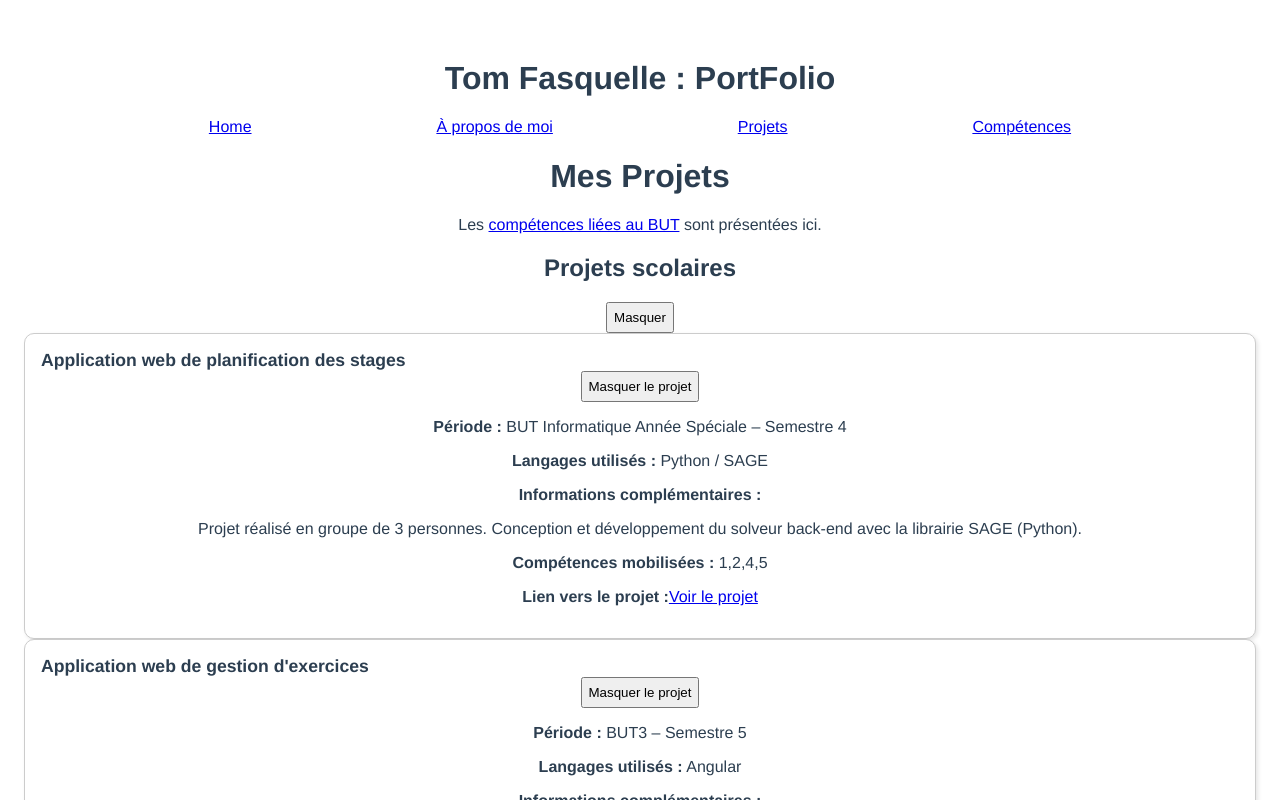
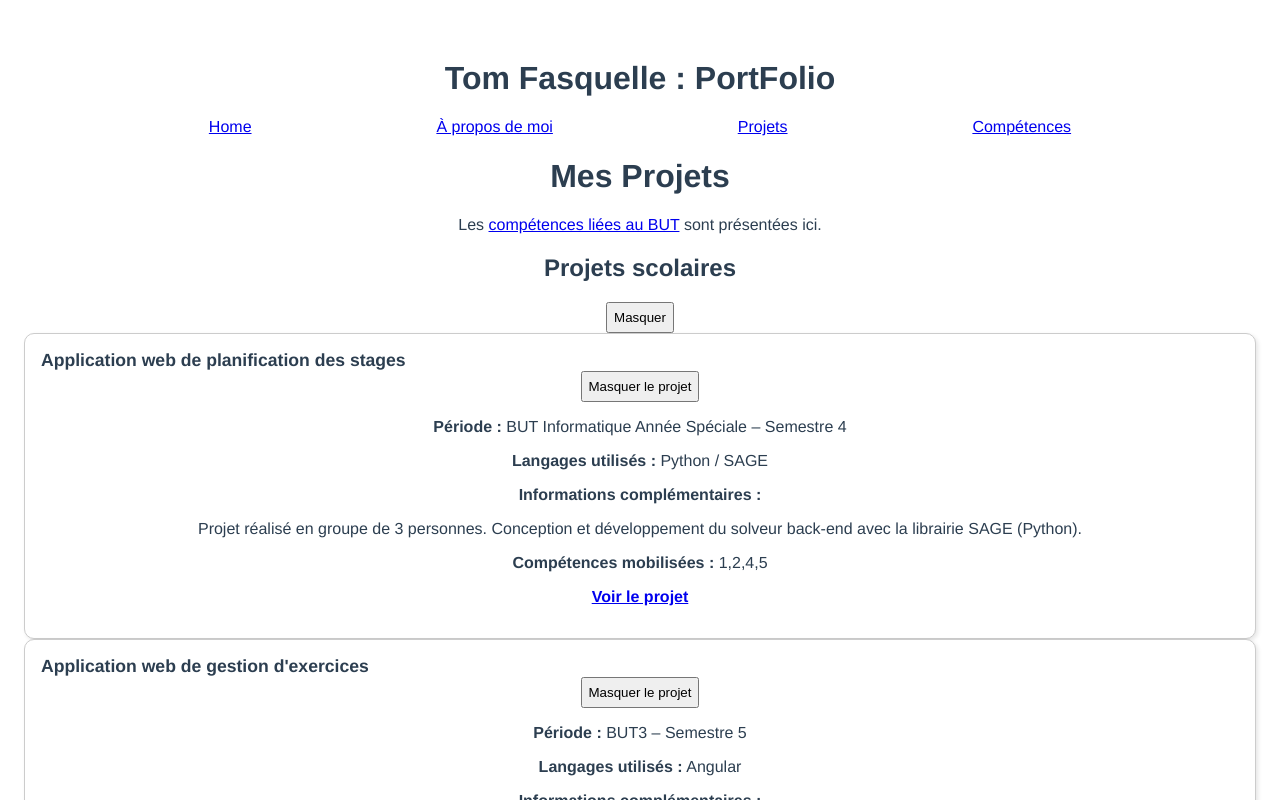
Before and after one commit to tomfsql/TomFolio, a Vue app: page /projects in a window 1280 px wide. Shown: the top 800 px of the page. Built offline with nearby package versions, Linux system fonts and the light colour scheme.

Commit message:
Fixed display of links

```diff
--- a/src/components/ProjectsPage.vue
+++ b/src/components/ProjectsPage.vue
@@ -25,8 +25,7 @@
               <p> {{  projet.details }}</p>
               <p><strong>Compétences mobilisées :</strong> {{  projet.competences }} </p>
               <div v-if="projet.url">
-                <p><strong>Lien vers le projet :</strong>
-                  <a :href="projet.url" target="_blank" rel="noopener">Voir le projet</a>
+                <p><strong> <a :href="projet.url" target="_blank" rel="noopener">Voir le projet</a></strong>
                 </p>
               </div>
               <div v-else>
```
